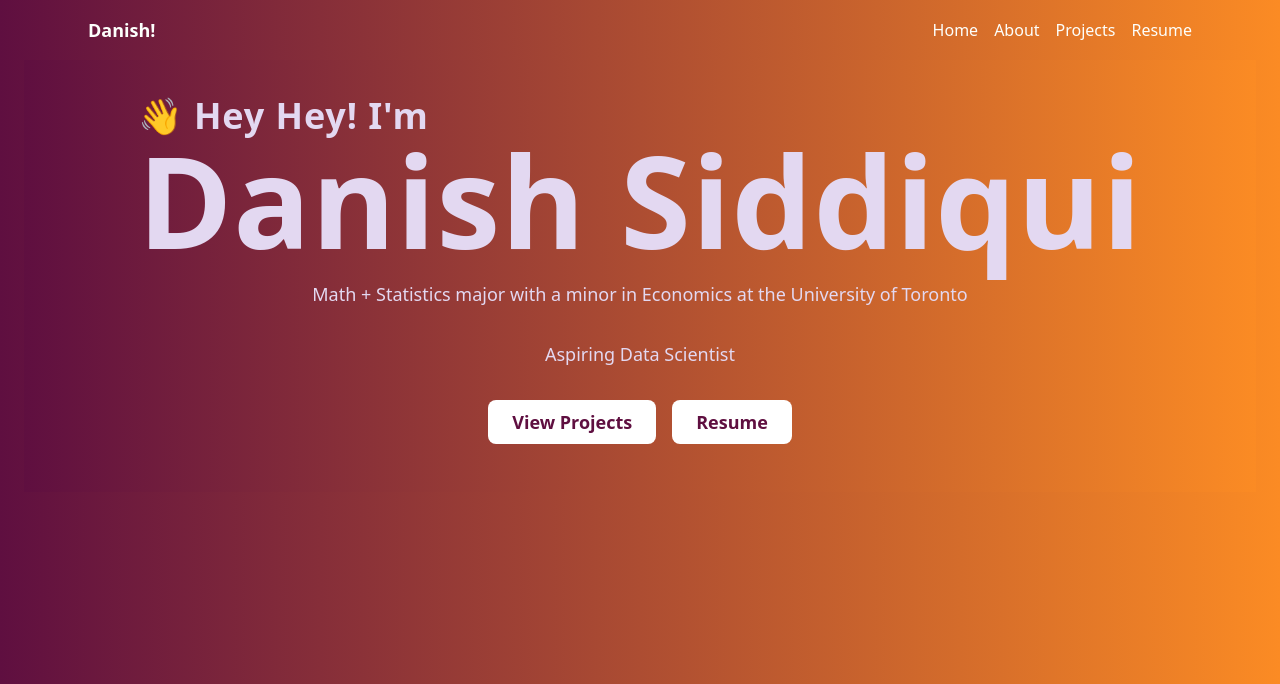
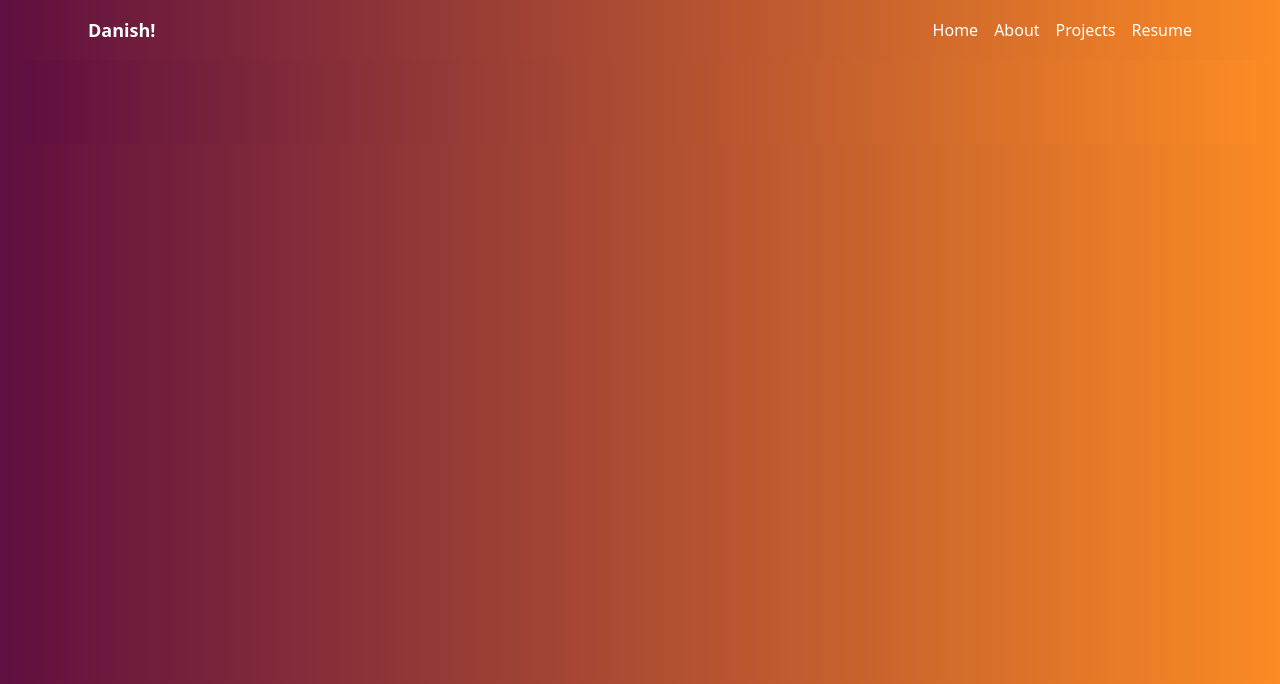
Before and after one commit to not-danish/portfolio-website, a Flask app: page /projects in a window 1280 px wide. Shown: the top 684 px of the page. Run offline with Flask 3, Linux system fonts and the light colour scheme; style sheets or scripts are compiled from the project's sources.

Commit message:
Some more bug fixes

```diff
--- a/app.py
+++ b/app.py
@@ -12,6 +12,6 @@ def projects():
 
 
 app.run(
-    host="0.0.0.0", port=5000
-    #debug = True
+    #host="0.0.0.0", port=5000
+    debug = True
         )
--- a/templates/base.html
+++ b/templates/base.html
@@ -10,12 +10,12 @@
 <nav class="bg-gradient-to-r from-[#5f0f40] to-[#fb8b24] py-4 fixed top-0 w-full z-50 left-0">
     <div class="max-w-6xl mx-auto flex items-center justify-between px-6">
       <!-- Logo -->
-      <a href="#" class="text-[#FDFFFC] hover:text-[#fb8b24] text-lg font-semibold">Danish!</a>
+      <a href="/" class="text-[#FDFFFC] hover:text-[#fb8b24] text-lg font-semibold">Danish!</a>
 
       <!-- Menu items -->
       <ul class="flex space-x-4">
         <li>
-            <a href="#" class="text-[#FDFFFC] hover:text-[#5F0F40] transition duration-300 ease-in-out">Home</a>
+            <a href="/" class="text-[#FDFFFC] hover:text-[#5F0F40] transition duration-300 ease-in-out">Home</a>
         </li>
         <li>
           <a href="#" class="text-[#FDFFFC] hover:text-[#5F0F40] transition duration-300 ease-in-out">About</a>
@@ -32,19 +32,7 @@
 
 
 <header class="bg-gradient-to-r from-[#5f0f40] to-[#fb8b24] text-[#E3D8F1] py-12 px-6 relative overflow-hidden">
-    <div class="max-w-6xl mx-auto flex flex-col items-center justify-center relative z-10">
-      <h1 class="text-4xl font-bold mb-4 tracking-wide">
-        <span> 👋 Hey Hey! I'm <br></span>
-        <span id="rainbow-text" class="hover:bg-gradient-to-br hover:from-blue-900 hover:to-blue-500 hover:bg-clip-text hover:text-transparent transition-all"><span class="sm:text-7xl md:text-9xl font-extrabold hover:text-[#DAFF7D]">Danish Siddiqui</span></span>
-      </h1>
-      <p class="text-lg mb-8">Math + Statistics major with a minor in Economics at the University of Toronto</p>
-      <p class="text-lg mb-8">Aspiring Data Scientist</p>
-      <div class="flex space-x-4">
-        <a href="/projects" class="bg-white text-[#5F0F40] hover:bg-[#5F0F40] hover:text-white py-2 px-6 rounded-lg transition duration-300 ease-in-out text-lg font-semibold">View Projects</a>
-        <a href="https://drive.google.com/file/d/1rjhwSRfw-W9TMjWBydwmwFRKQcCoMjWh/view?usp=sharing" class="bg-white text-[#5F0F40] hover:bg-[#5F0F40] hover:text-white py-2 px-6 rounded-lg transition duration-300 ease-in-out text-lg font-semibold">Resume</a>
-      </div>
-    </div>
-    <div id="gradient-overlay" class="absolute inset-0 bg-gradient-to-br from-[#03045e] to-[#0077b6] opacity-0 pointer-events-none transition-opacity duration-300"></div>
+    {% block header_content %} {% endblock %}
 </header>
 
 <body class="bg-gradient-to-r from-[#5f0f40] to-[#fb8b24] text-[#E3D8F1] py-12 px-6 relative ">
```
Also changed, not shown: templates/index.html (+22 -1 lines).
